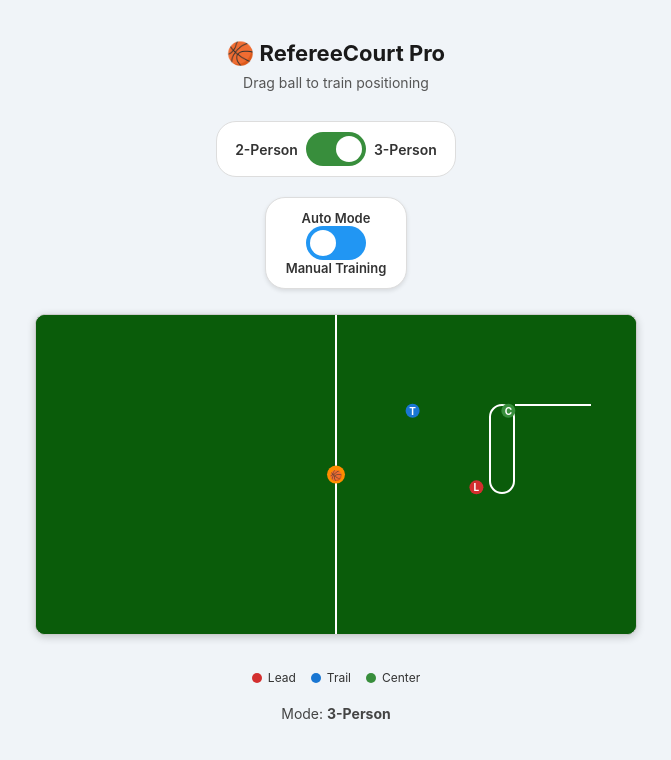
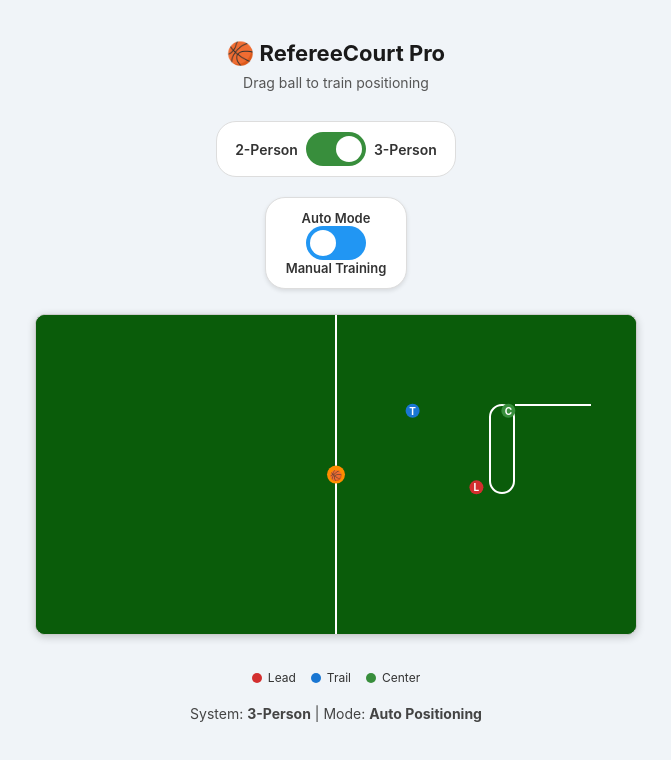
Before and after one commit to MRK2340/Whistle-resilience, a React (Create React App) app in the folder frontend/: page / in a window 1280 px wide. Shown: the top 760 px of the page, without its empty margins (304-975 px from the left). Built offline with nearby package versions, Linux system fonts and the light colour scheme.

Commit message:
auto-commit for a910ecc0-65e4-4f65-9246-da3a8cc40092

```diff
--- a/frontend/src/App.js
+++ b/frontend/src/App.js
@@ -429,7 +429,8 @@ export default function App() {
       </div>
 
       <p className="mode-text">
-        Mode: <span className="bold">{isThreePerson ? '3-Person' : '2-Person'}</span>
+        System: <span className="bold">{isThreePerson ? '3-Person' : '2-Person'}</span> |
+        Mode: <span className="bold">{isManualMode ? 'Manual Training' : 'Auto Positioning'}</span>
       </p>
     </div>
   );
```
